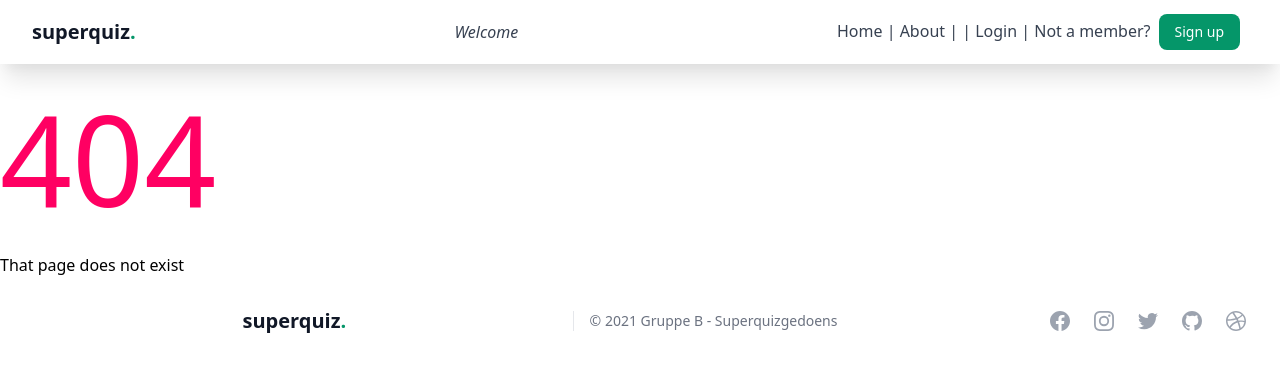
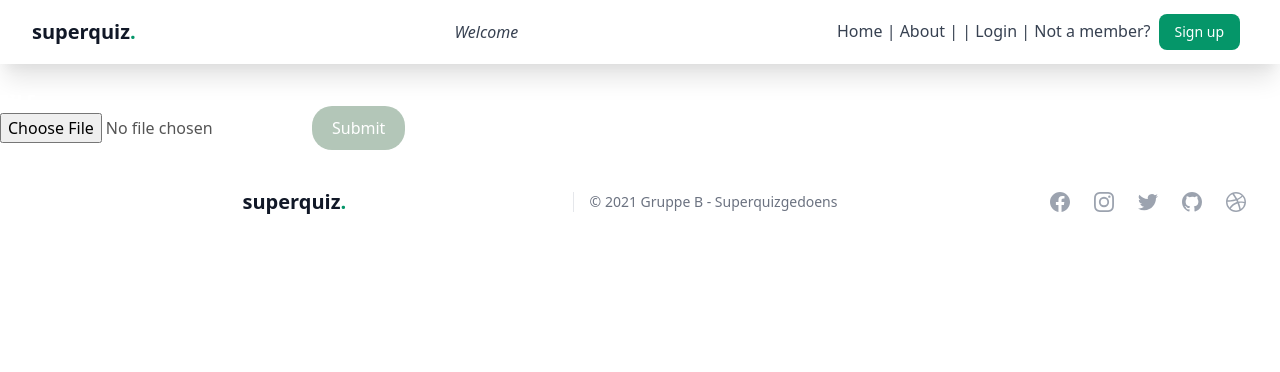
Before and after one commit to felicitasyeboah/vuejs_quiz_client, a Vue app: page /upload in a window 1280 px wide. Before the commit this address had no page. Shown: the top 372 px of the page. Built offline with nearby package versions, Linux system fonts and the light colour scheme.

Commit message:
Upload Möglichkeit in der NavBar zum Testen
Signed-off-by: Martine Weidig <martine.weidig@stud.th-luebeck.de>

```diff
--- a/src/assets/constants.js
+++ b/src/assets/constants.js
@@ -1,2 +1,3 @@
 export const reg_url = 'http://localhost:8080/auth/register';
 export const login_url = 'http://localhost:8080/auth/login';
+export const upload_url = 'http://localhost:8080/upload';
--- a/src/components/LoginForm.vue
+++ b/src/components/LoginForm.vue
@@ -11,9 +11,9 @@
       <input type="text" v-model="userName" required>
       <label class="text-green-800">Password</label>
       <input type="password" v-model="password" required>
-      <div className="submit">
+      <div class="submit">
         <button
-            className="bg-green-600 hover:bg-green-800 text-white font-bold py-2 rounded shadow-lg hover:shadow-xl transition duration-200"
+            class="bg-green-600 hover:bg-green-800 text-white font-bold py-2 rounded shadow-lg hover:shadow-xl transition duration-200"
             type="submit">Sign In
         </button>
       </div>
@@ -21,13 +21,13 @@
     <div v-show="isLoggedIn" class="alert alert-success" role="alert">
       <h1 class="text-2xl">Login Successful.</h1>
     </div>
-    <!--    Nur zu Testzwecken-->
-    <!--    <p>{{ jwt }}</p>-->
-    <!--    <button @click="getUser">Get User</button>-->
-    <!--    <button @click="getToken">Get Token</button>-->
-    <!--    <button @click="getName">Get Name</button>-->
-    <!--    <button @click="logout">Delete Token</button>-->
-    <!--    <button @click="name">Give Name</button>-->
+    Nur zu Testzwecken
+    <p>{{ jwt }}</p>
+    <button @click="getUser">Get User</button>
+    <button @click="getToken">Get Token</button>
+    <button @click="getName">Get Name</button>
+    <button @click="logout">Delete Token</button>
+    <button @click="name">Give Name</button>
     <div v-show="!isLoggedIn">
       <div class="max-w-lg mx-auto text-center mt-12 mb-6 ">
         <p class="text-black">Don't have an account?
--- a/src/components/NavBar.vue
+++ b/src/components/NavBar.vue
@@ -19,6 +19,7 @@
           <!--          <a @click="checkS">check</a>-->
           <span v-if="isLoggedIn"> |  <router-link to="/highscore">Highscore</router-link></span>
           <span v-if="isLoggedIn"> |  <router-link to="/game">Game</router-link></span>
+          <span v-if="isLoggedIn"> |  <router-link to="/upload">Upload</router-link></span>
           <span v-if="isLoggedIn"> |  <router-link to="/user">Profil</router-link></span>
           <span v-if="isLoggedIn"> | <a @click="logout">Logout</a></span>
           <span v-else> |
--- a/src/components/Profil.vue
+++ b/src/components/Profil.vue
@@ -2,10 +2,7 @@
   <!--  Source: https://github.com/tailwindtoolbox/Profile-Card-->
   <div v-show="!showStats">
     <body class="body-bg3 font-sans antialiased text-gray-900 leading-normal tracking-wider bg-cover">
-
-
     <div class="max-w-4xl flex items-center h-auto lg:h-screen flex-wrap mx-auto my-32 lg:my-0">
-
       <!--Main Col-->
       <div id="profile"
            class="w-full lg:w-3/5 rounded-lg lg:rounded-l-lg lg:rounded-r-none shadow-2xl bg-white opacity-75 mx-6 lg:mx-0">
@@ -14,7 +11,6 @@
           <!-- Image for mobile view-->
           <div class="block lg:hidden rounded-full shadow-xl mx-auto -mt-16 h-48 w-48 bg-cover bg-center"
                style="background-image: url('../assets/bg3.jpg')"></div>
-
           <h1 class="text-3xl font-bold pt-8 lg:pt-0">{{ userName }}</h1>
           <div class="mx-auto lg:mx-0 w-4/5 pt-3 border-b-2 border-green-500 opacity-25"></div>
           <p class="pt-4 text-base font-bold flex items-center justify-center lg:justify-start">
@@ -117,8 +113,6 @@ export default {
     this.userName = localStorage.getItem('userName')
     axios.get('http://localhost:8080/playedGames').then(resp => {
       console.log((resp.data))
-      var newData = resp.data;
-      console.log(newData[1])
       // const obj =;
     }).catch(e => {
       console.log('Error', e);
--- a/src/components/RegistrationForm.vue
+++ b/src/components/RegistrationForm.vue
@@ -1,7 +1,7 @@
 <template>
-  <body class="body-bg min-h-screen pt-12 md:pt-20 pb-6 px-2 md:px-0" style="font-family:'Lato',sans-serif;">
+  <body className="body-bg min-h-screen pt-12 md:pt-20 pb-6 px-2 md:px-0" style="font-family:'Lato',sans-serif;">
   <Header></Header>
-  <main class="bg-white max-w-2xl mx-auto p-8 md:p-12 my-10 rounded-lg shadow-2xl">
+  <main className="bg-white max-w-2xl mx-auto p-8 md:p-12 my-10 rounded-lg shadow-2xl">
     <form @submit.prevent="handleSubmit" v-show="!regSuccess">
       <section>
         <h3 class="font-bold text-2xl">Welcome to Quizzler</h3>
@@ -14,8 +14,9 @@
       <div v-if="passwordError" class="error">{{ passwordError }}</div>
       <div class="flex items-center justify-between">
         <input id="terms" name="terms" type="checkbox"
-               class="h-4 w-4 text-green-300 focus:ring-green-500 border-green-200 rounded" v-model="terms" required>
-        <label for="terms" class="ml-1 block text-sm text-gray-900">
+               class="h-4 w-4 text-green-300 focus:ring-green-500 border-green-200 rounded" v-model="terms"
+               required>
+        <label htmlFor="terms" class="ml-1 block text-sm text-gray-900">
           Accept terms and conditions
         </label>
       </div>
--- /dev/null
+++ b/src/components/Uploader.vue
@@ -0,0 +1,56 @@
+<template>
+  <div id="app">
+    <label>File
+      <input type="file" id="file" ref="file" v-on:change="handleFileUpload()" />
+    </label>
+    <button v-on:click="submitFile()">Submit</button>
+  </div>
+
+
+</template>
+
+<script>
+
+
+import axios from "axios";
+import {upload_url} from "@/assets/constants";
+
+export default {
+  name: "Uploader",
+  data() {
+    return {
+      file: '',
+    }
+  },
+  methods: {
+    submitFile() {
+      let formData = new FormData();
+      formData.append('file', this.file);
+      console.log('>> formData >> ', formData);
+      let axiosConfig = {
+        headers: {
+          'Content-Type': 'multipart/form-data',
+          // "Access-Control-Allow-Origin": "*",
+        }
+      };
+      axios.post(upload_url, formData, axiosConfig)
+          .then((res) => {
+            console.log("RESPONSE RECEIVED: ", res);
+            this.info = res;
+            this.regSuccess = true;
+          })
+          .catch((err) => {
+            console.log("AXIOS ERROR: ", err);
+          })
+    },
+    handleFileUpload() {
+      this.file = this.$refs.file.files[0];
+      console.log('>>>> 1st element in files array >>>> ', this.file);
+    }
+  }
+};
+</script>
+
+<style scoped>
+
+</style>
--- a/src/router/index.js
+++ b/src/router/index.js
@@ -9,6 +9,7 @@ import Game from "@/views/Game";
 import NotFound from "@/views/NotFound";
 import Login from "@/views/Login";
 import Highscore from "@/views/Highscore";
+import Upload from "@/views/Upload";
 
 
 const routes = [
@@ -26,6 +27,11 @@ const routes = [
         path: '/login',
         name: 'Login',
         component: Login
+    },
+    {
+        path: '/upload',
+        name: 'Upload',
+        component: Upload
     },
     {
         path: '/about',
--- /dev/null
+++ b/src/views/Upload.vue
@@ -0,0 +1,16 @@
+<template>
+  <Uploader></Uploader>
+</template>
+
+<script>
+import Uploader from "@/components/Uploader";
+
+export default {
+  name: "Upload",
+  components: {Uploader}
+}
+</script>
+
+<style scoped>
+
+</style>
```
